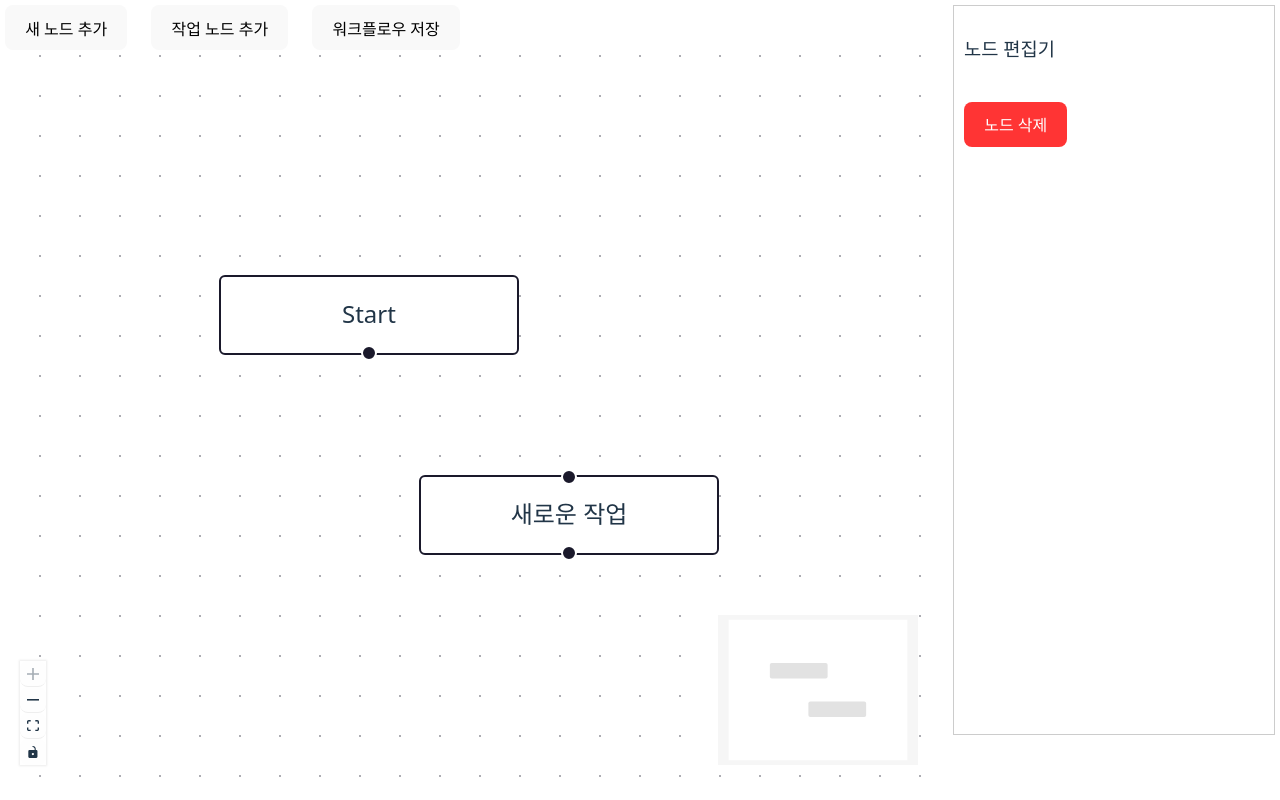
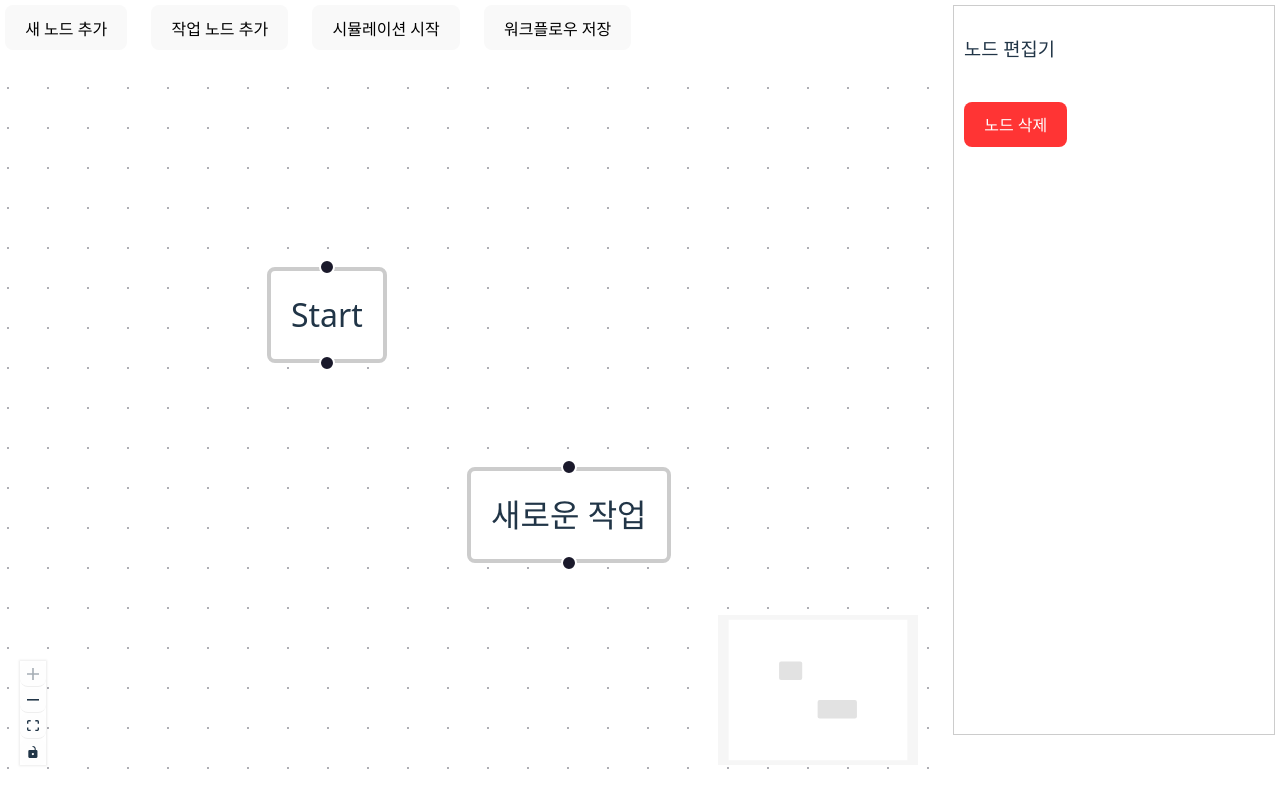
Before and after one commit to kimminhyug/react-workflow-builder, a React (Vite) app: page / in a window 1280 px wide. Built offline with nearby package versions, Linux system fonts and the light colour scheme.

Commit message:
시물레이션 함수 추가
- 일단 정렬 되지 않은 상태로 시물레이션 기능 추가

```diff
--- a/src/components/Workflow/WorkflowCanvas.tsx
+++ b/src/components/Workflow/WorkflowCanvas.tsx
@@ -16,22 +16,31 @@ import { NodeEditor } from './NodeEditor';
 import { useAtom } from 'jotai';
 import { selectedNodeAtom } from '../../state/selectedNode';
 import { edgesAtom, type CustomEdge } from '../../state/edges';
-import { nodesAtom } from '../../state/nodes';
+import { activeNodeIdAtom, nodesAtom } from '../../state/nodes';
 
 import DefaultEdge from './edges/DefaultEdge';
 import { defaultEdgeOptions } from './constants/workflow.constants';
+import { DefaultNode } from './nodes/DefaultNode';
 
 let id = 2;
 
 export const WorkflowCanvas = () => {
   // const [nodes, setNodes, onNodesChange] = useNodesState<CustomNode>([
-  //   { id: '1', type: 'input', data: { label: 'Start' }, position: { x: 250, y: 5 } },
+  //   { id: '1', type: 'input',position: { x: 250, y: 5 } },
   // ]);
   // const [edges, setEdges, onEdgesChange] = useEdgesState([]);
   const [selectedNode, setSelectedNode] = useAtom(selectedNodeAtom);
+  const [, setActiveNodeId] = useAtom(activeNodeIdAtom);
 
   const edgeTypes = {
     default: DefaultEdge,
+  };
+  const nodeTypes = {
+    default: DefaultNode,
+    task: DefaultNode,
+    input: DefaultNode,
+    start: DefaultNode,
+    end: DefaultNode,
   };
   const [nodes, setNodes] = useAtom(nodesAtom);
   const [edges, setEdges] = useAtom(edgesAtom);
@@ -62,10 +71,26 @@ export const WorkflowCanvas = () => {
   const onConnect = (connection: Connection) => {
     // 순환 참조 방지
     if (connection.source === connection.target) return;
+    const { source, target } = connection;
 
-    const targetNode = nodes.find((n) => n.id === connection.target);
+    const targetNode = nodes.find((n) => n.id === target);
+    if (targetNode?.type === 'start') {
+      alert('시작 노드는 입력을 받을 수 없습니다.');
+      return;
+    }
     if (targetNode?.type === 'end') {
       alert('종료 노드에는 연결할 수 없습니다.');
+      return;
+    }
+
+    if (source === target) {
+      alert('같은 노드끼리는 연결할 수 없습니다.');
+      return;
+    }
+
+    const exists = edges.some((e) => e.source === source && e.target === target);
+    if (exists) {
+      alert('이미 연결되어 있는 노드입니다.');
       return;
     }
 
@@ -120,6 +145,32 @@ export const WorkflowCanvas = () => {
 
     URL.revokeObjectURL(url);
   };
+  const simulateExecution = (startNodeId: string) => {
+    // 경로 매핑용, set은 유니크한 녀석이라 편함
+    const visited = new Set<string>();
+    // 실제 루프 함수
+    const walk = (currentId: string, delay = 0) => {
+      setTimeout(() => {
+        // active 처리하여 스타일 입힘, 실제 개발할때 폼 포커스 먹엿던 녀석이랑 똑같음
+        setActiveNodeId(currentId);
+        // 경로 저장
+        visited.add(currentId);
+
+        const nextEdges = edges.filter((e) => e.source === currentId);
+        //원랜 순서 잇는데 일단 제거 .sort((a,b=>a.priority-b.priority))
+
+        // 스케줄링 차자작 등록
+        for (const edge of nextEdges) {
+          if (!visited.has(edge.target)) {
+            // delay로 타이머처리
+            walk(edge.target, delay + 1000);
+          }
+        }
+      }, delay);
+    };
+    // 추후 unmount 처리 필요 ()=>setMount(false), !mount return
+    walk(startNodeId);
+  };
   // const importWorkflowJSON = (e: React.ChangeEvent<HTMLInputElement>) => {
   //   const file = e.target.files?.[0];
   //   if (!file) return;
@@ -149,7 +200,21 @@ export const WorkflowCanvas = () => {
         <div className="control-container">
           <button onClick={addNode}>새 노드 추가</button>
           <button onClick={addTaskNode}>작업 노드 추가</button>
+          <button
+            onClick={() => {
+              const startNode = nodes.find((node) => node.type === 'start');
+
+              if (startNode) {
+                simulateExecution(startNode.id);
+              } else {
+                alert('시작 노드가 없습니다.');
+              }
+            }}
+          >
+            시뮬레이션 시작
+          </button>
           <button onClick={exportWorkflowJSON}>워크플로우 저장</button>
+
           {/* <input
             type="file"
             accept=".json"
@@ -167,6 +232,7 @@ export const WorkflowCanvas = () => {
           onNodeClick={onNodeClick}
           onEdgeClick={onEdgeClick}
           fitView
+          nodeTypes={nodeTypes}
           edgeTypes={edgeTypes}
         >
           <MiniMap />
--- /dev/null
+++ b/src/components/Workflow/nodes/DefaultNode.tsx
@@ -0,0 +1,24 @@
+import { Handle, Position, type NodeProps } from '@xyflow/react';
+import { activeNodeIdAtom } from '../../../state/nodes';
+import { useAtom } from 'jotai';
+
+export const DefaultNode = ({ data, id }: NodeProps) => {
+  const [activeNodeId] = useAtom(activeNodeIdAtom);
+
+  return (
+    <div
+      style={{
+        padding: 10,
+        border: '2px solid',
+        borderColor: activeNodeId === id ? 'green' : '#ccc',
+        background: activeNodeId === id ? '#e6ffe6' : 'white',
+        borderRadius: 4,
+      }}
+    >
+      <Handle type="target" position={Position.Top} id="top" />
+
+      <>{data.label}</>
+      <Handle type="source" position={Position.Bottom} id="bottom" />
+    </div>
+  );
+};
--- a/src/state/nodes.ts
+++ b/src/state/nodes.ts
@@ -4,7 +4,7 @@ import type { CustomNode } from '../components/Workflow/types';
 export const nodesAtom = atom<CustomNode[]>([
   {
     id: '1',
-    type: 'input',
+    type: 'start',
     position: { x: 100, y: 100 },
     data: { label: 'Start' },
   },
@@ -15,3 +15,5 @@ export const nodesAtom = atom<CustomNode[]>([
     data: { label: '새로운 작업', taskName: '서비스 불러오기' },
   },
 ]);
+
+export const activeNodeIdAtom = atom<string | null>(null);
```
